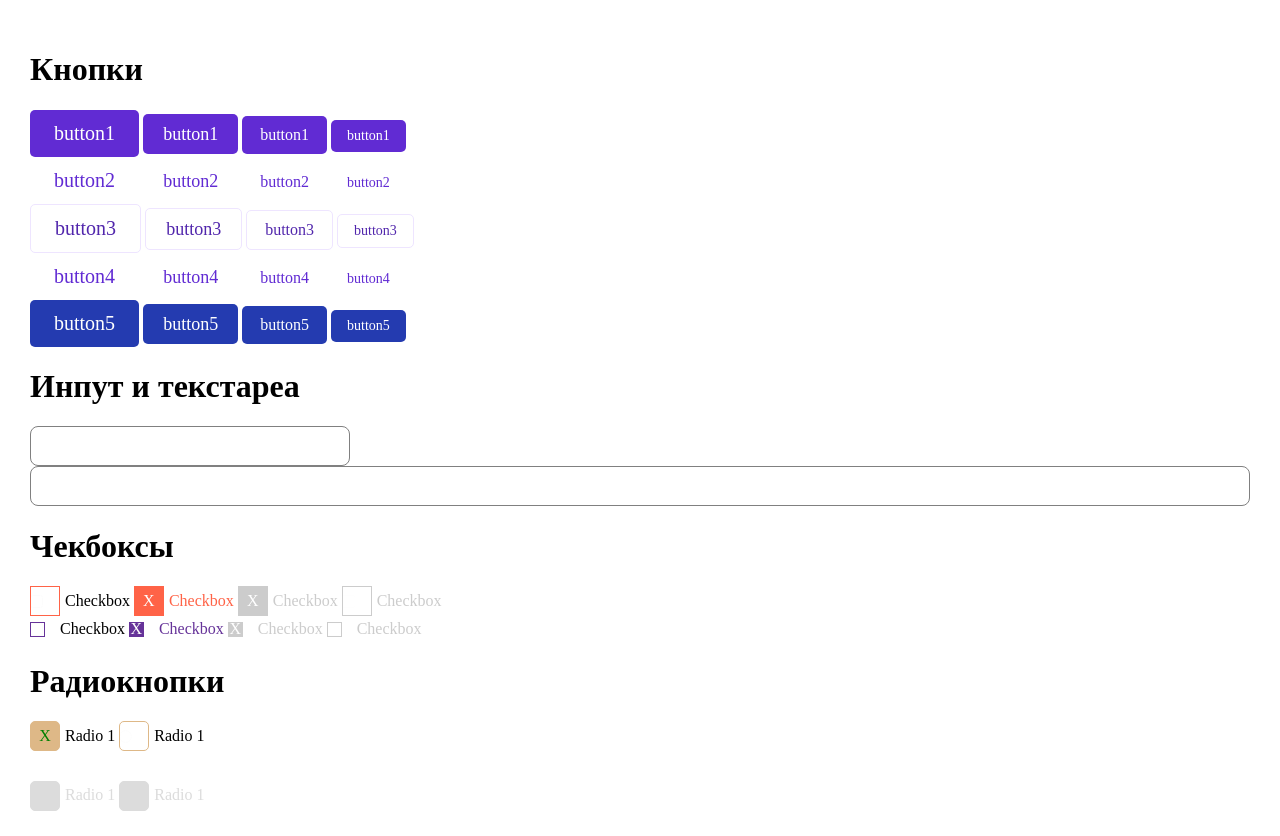
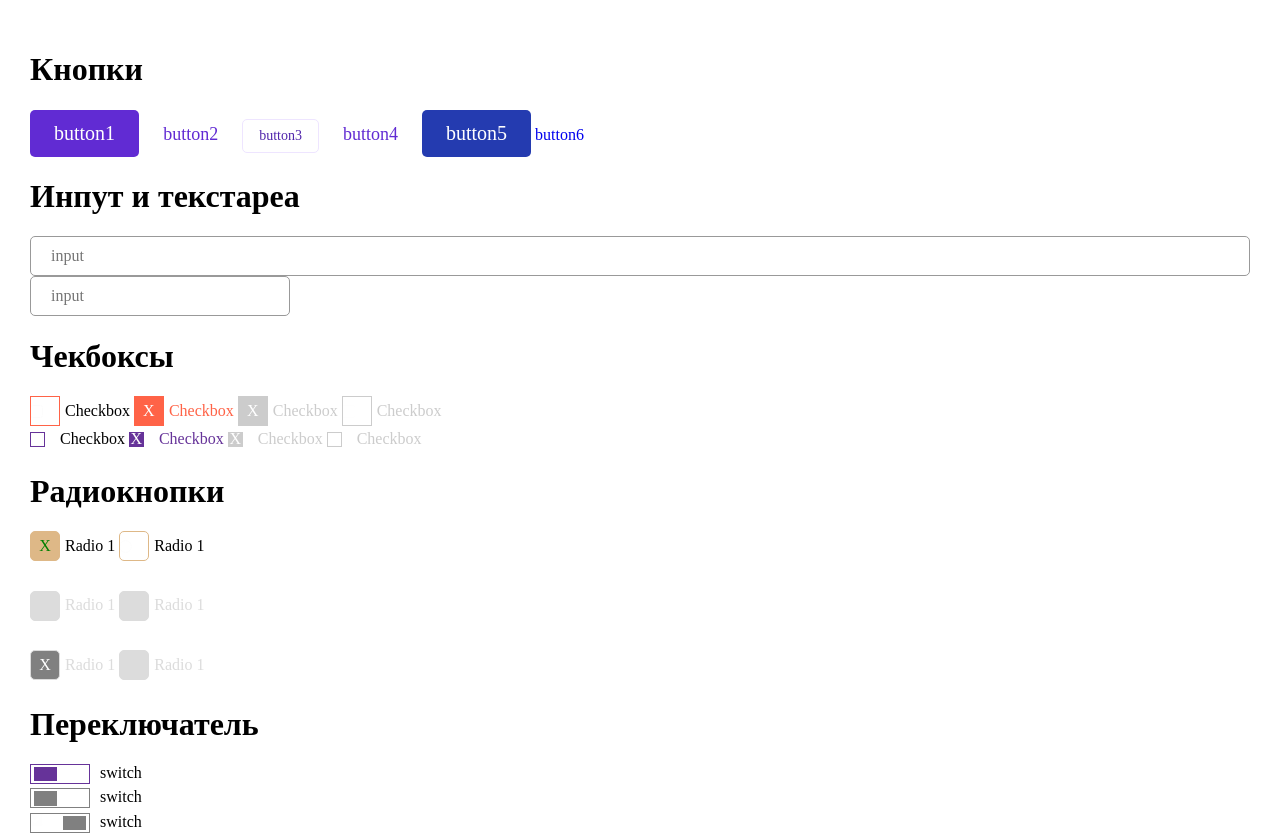
Before and after one commit to developer-of-rivia/UI-test, a website: page app/ui-tree.html in a window 1280 px wide. Shown: the top 836 px of the page. Drawn offline with Linux system fonts and the light colour scheme.

Commit message:
сделал инпуты

```diff
--- a/app/css/uicss.css
+++ b/app/css/uicss.css
@@ -128,6 +128,38 @@
 .checkbox__input:disabled + .checkbox__cell + .checkbox__text--color2{
     color: #ccc;
 }
+/**/
+/**/
+/**/
+/**/
+/**/
+/**/
+/**/
+/*** INPUTS ***/
+/* field--bradius */
+.field--bradius1{
+    border-radius: 5px;
+}
+/* field--border */
+.field--border1{
+    border: 1px solid #999;
+}
+/* field--size */
+.field--size1{
+    width: 100%;
+    height: 40px;
+}
+.field--size2{
+    width: 260px;
+    height: 40px;
+}
+/* field--pos */
+.field--pos1{
+    padding-left: 20px;
+}
+/**/
+/**/
+/**/
 /**/
 /**/
 /**/
--- a/app/sass/_5 ui.sass
+++ b/app/sass/_5 ui.sass
@@ -71,16 +71,3 @@
 /* FIELDS */
 /* FIELDS */
 /* FIELDS */
-// field--size1
-.field--size1
-    width: 320px
-    height: 40px
-.field--size2
-    width: 100%
-    height: 40px
-// field--bradius
-.field--bradius1
-    border-radius: 8px
-// field--border
-.field--border1
-    border: 1px solid gray
--- a/app/ui-tree.html
+++ b/app/ui-tree.html
@@ -27,208 +27,28 @@
 
     <h1>Кнопки</h1>
     <div class="row">
-        <div class="
-            button
-            button--struct1
-            button--colors1
-            button--size1
-            button--bradius1
-        ">
+        <a href="#" class="button button--struct1 button--colors1 button--size1 button--bradius1">
             button1
-        </div>
-        <div class="
-            button
-            button--bradius1
-            button--struct1
-            button--colors1
-            button--size2
-        ">
-            button1
-        </div>
-        <div class="
-            button
-            button--struct1
-            button--colors1
-            button--size3
-            button--bradius1
-        ">
-            button1
-        </div>
-        <div class="
-            button
-            button--bradius1
-            button--struct1
-            button--colors1
-            button--size4
-        ">
-            button1
-        </div>
+        </a>
+        <a href="#" class="button button--struct1 button--colors2 button--size2 button--bradius1">
+            button2
+        </a>
+        <a href="#" class="button button--struct1 button--colors3 button--size4 button--bradius1">
+            button3
+        </a>
+        <a href="#" class="button button--struct1 button--colors4 button--size2 button--bradius1">
+            button4
+        </a>
+        <a href="#" class="button button--struct1 button--colors5 button--size1 button--bradius1">
+            button5
+        </a>
+
+        <a href="#" class="button" struct1 colors5 size1 bradius5>
+            button6
+        </a>
     </div>
 
 
-
-
-    <div class="row">
-        <div class="
-            button
-            button--struct1
-            button--colors2
-            button--size1
-            button--bradius1
-        ">
-            button2
-        </div>
-        <div class="
-            button
-            button--bradius1
-            button--struct1
-            button--colors2
-            button--size2
-        ">
-            button2
-        </div>
-        <div class="
-            button
-            button--struct1
-            button--colors2
-            button--size3
-            button--bradius1
-        ">
-            button2
-        </div>
-        <div class="
-            button
-            button--bradius1
-            button--struct1
-            button--colors2
-            button--size4
-        ">
-            button2
-        </div>
-    </div>
-
-
-
-
-    <div class="row">
-        <div class="
-            button
-            button--bradius1
-            button--struct1
-            button--colors3
-            button--size1
-        ">
-            button3
-        </div>
-        <div class="
-            button
-            button--bradius1
-            button--struct1
-            button--colors3
-            button--size2
-        ">
-            button3
-        </div>
-        <div class="
-            button
-            button--bradius1
-            button--struct1
-            button--colors3
-            button--size3
-        ">
-            button3
-        </div>
-        <div class="
-            button
-            button--bradius1
-            button--struct1
-            button--colors3
-            button--size4
-        ">
-            button3
-        </div>
-    </div>
-
-
-
-    <div class="row">
-        <div class="
-            button
-            button--bradius1
-            button--struct1
-            button--colors4
-            button--size1
-        ">
-            button4
-        </div>
-        <div class="
-            button
-            button--bradius1
-            button--struct1
-            button--colors4
-            button--size2
-        ">
-            button4
-        </div>
-        <div class="
-            button
-            button--bradius1
-            button--struct1
-            button--colors4
-            button--size3
-        ">
-            button4
-        </div>
-        <div class="
-            button
-            button--bradius1
-            button--struct1
-            button--colors4
-            button--size4
-        ">
-            button4
-        </div>
-    </div>
-
-
-    <div class="row">
-        <div class="
-            button
-            button--bradius1
-            button--struct1
-            button--colors5
-            button--size1
-        ">
-            button5
-        </div>
-        <div class="
-            button
-            button--bradius1
-            button--struct1
-            button--colors5
-            button--size2
-        ">
-            button5
-        </div>
-        <div class="
-            button
-            button--bradius1
-            button--struct1
-            button--colors5
-            button--size3
-        ">
-            button5
-        </div>
-        <div class="
-            button
-            button--bradius1
-            button--struct1
-            button--colors5
-            button--size4
-        ">
-            button5
-        </div>
-    </div>
 
 
     <!-- input -->
@@ -236,15 +56,12 @@
     <!-- input -->
 	<h1>Инпут и текстареа</h1>
     <div class="row">
-        <div class="field-cell">
-            <input type="text" class="field field--size1 field--bradius1 field--border1">
-        </div>
+        <input type="text" class="field field--bradius1 field--border1 field--size1 field--pos1" placeholder="input">
     </div>
     <div class="row">
-        <div class="field-cell">
-            <input type="text" class="field field--size2 field--bradius1 field--border1">
-        </div>
+        <input type="text" class="field field--bradius1 field--border1 field--size2 field--pos1" placeholder="input">
     </div>
+
 
 
 
@@ -440,7 +257,6 @@
 
 
 
-
     <h1>Каунтер</h1>
     <h1>Загрузка файлов с возможность удаления</h1>
 
```
Also changed, not shown: app/css/main.css.
